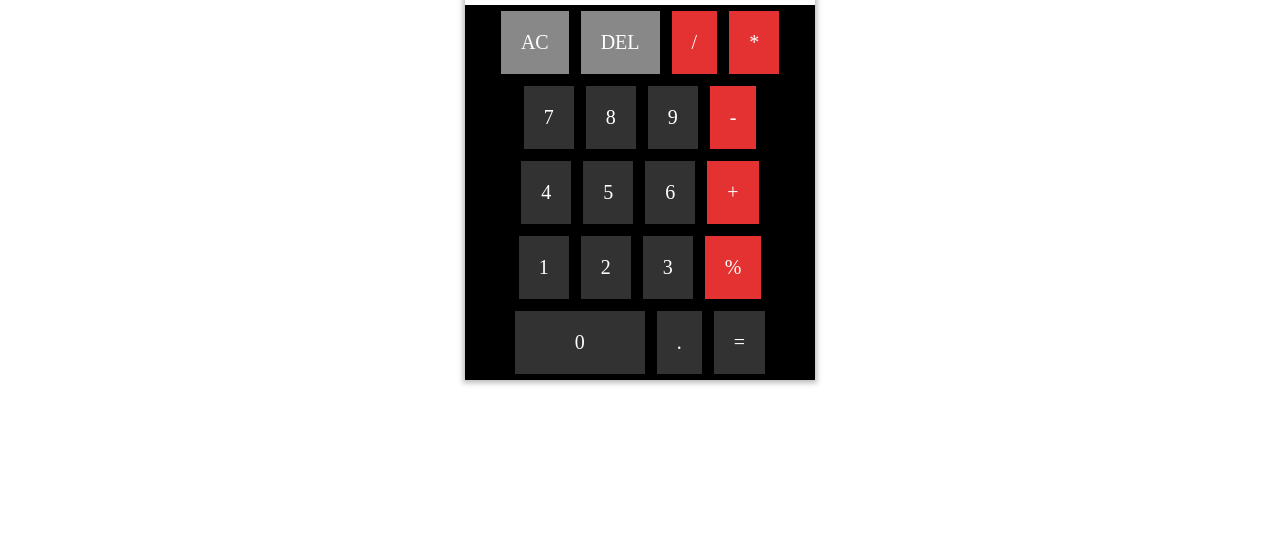
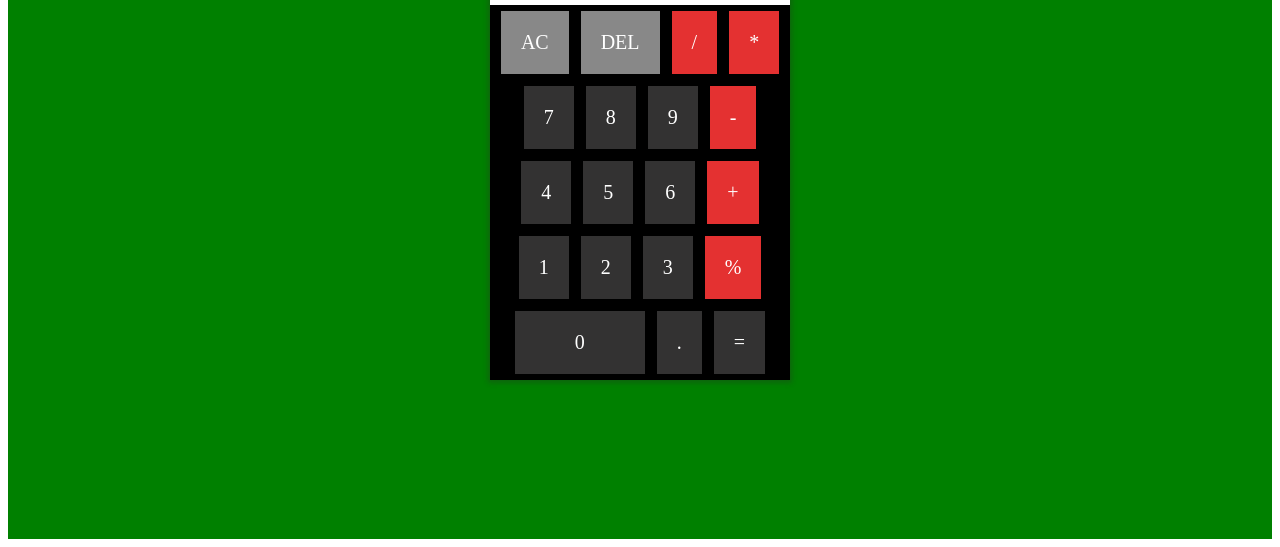
Before and after one commit to dmystical-coder/altschool-task, a plain HTML site: page calc-new-ui/index.html in a window 1280 px wide. Shown: the part 269-816 px from the top of the page. Drawn offline with Linux system fonts and the light colour scheme.

Commit message:
changed the background color from white to green

```diff
--- a/calc-new-ui/style.css
+++ b/calc-new-ui/style.css
@@ -4,6 +4,7 @@
     display: flex;
     align-items: center;
     justify-content: center;
+    background-color: green;
   }
   .calc-container{
       display: flex;
@@ -11,7 +12,7 @@
       justify-content: space-between;
       align-items: center;
       height: fit-content;
-      width: 350px;
+      width: 300px;
       background: #000;
       margin: 0 auto;
       box-shadow: 0px 1px 5px 2px rgba(44, 43, 43, 0.315);
```
